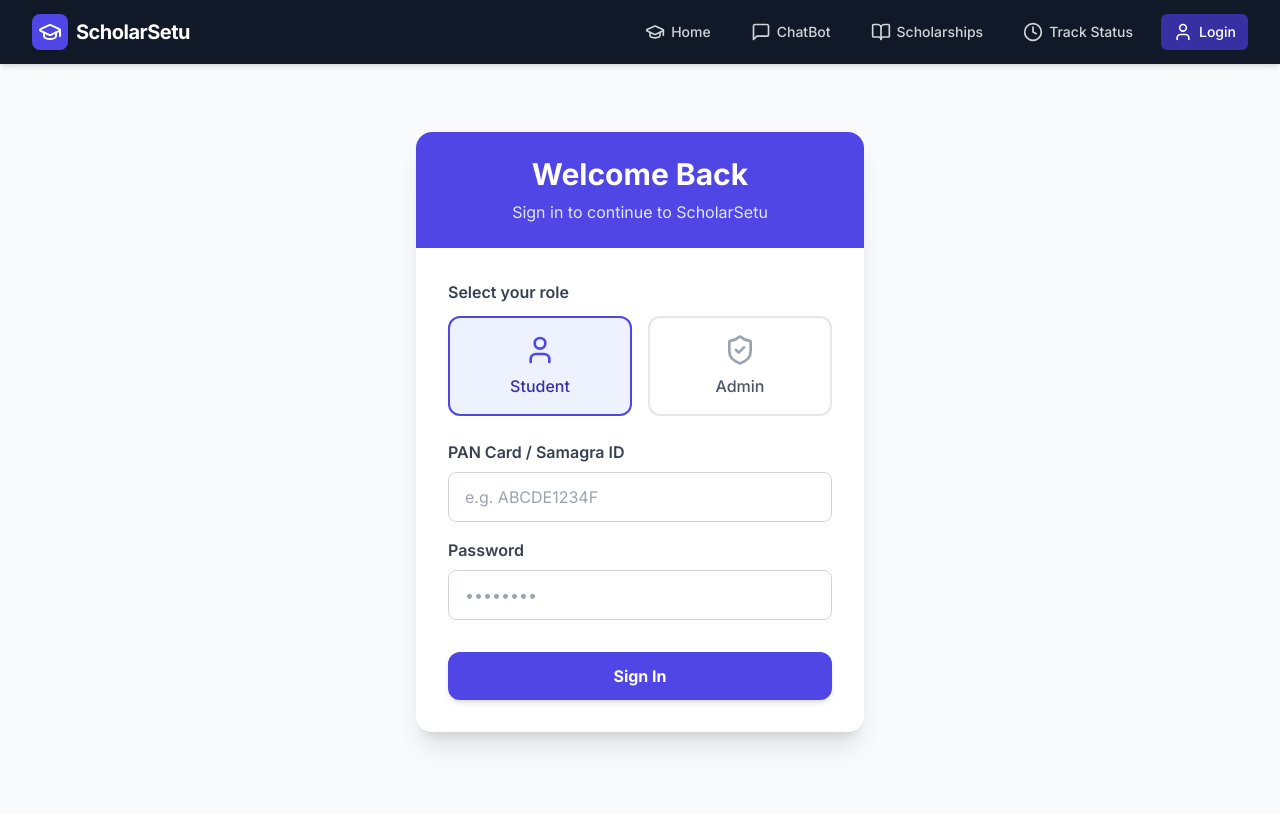
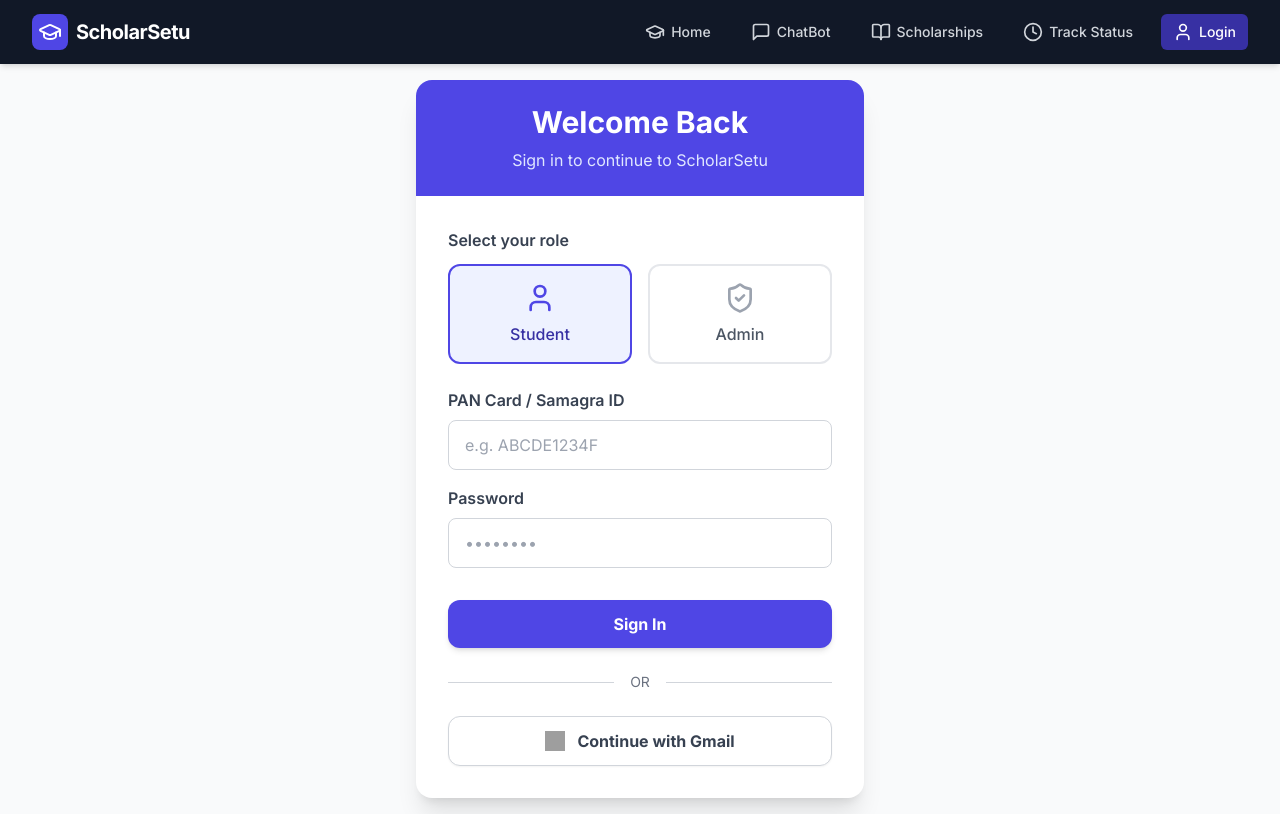
Before and after one commit to harshgupta170704/ScholarShip-Helper, a React (Vite) app in the folder frontend/: page /login in a window 1280 px wide. Built offline with nearby package versions, Linux system fonts and the light colour scheme; grey boxes are pictures that could not be loaded.

Commit message:
feat: add Continue with Gmail button to login page

```diff
--- a/frontend/src/pages/LoginPage.jsx
+++ b/frontend/src/pages/LoginPage.jsx
@@ -77,6 +77,18 @@ const LoginPage = () => {
             className="w-full bg-indigo-600 text-white font-bold py-3 px-4 rounded-xl hover:bg-indigo-700 transition duration-200 shadow-md">
             Sign In
           </button>
+
+          <div className="mt-6 flex items-center justify-center">
+            <span className="h-px bg-gray-300 flex-1"></span>
+            <span className="px-4 text-sm text-gray-500">OR</span>
+            <span className="h-px bg-gray-300 flex-1"></span>
+          </div>
+
+          <button type="button" onClick={() => navigate(role === 'admin' ? '/admin' : '/chat')}
+            className="mt-6 w-full bg-white border border-gray-300 text-gray-700 font-bold py-3 px-4 rounded-xl hover:bg-gray-50 transition duration-200 shadow-sm flex items-center justify-center">
+            <img src="https://www.gstatic.com/firebasejs/ui/2.0.0/images/auth/google.svg" alt="Google logo" className="w-5 h-5 mr-3" />
+            Continue with Gmail
+          </button>
         </form>
       </div>
     </div>
```
